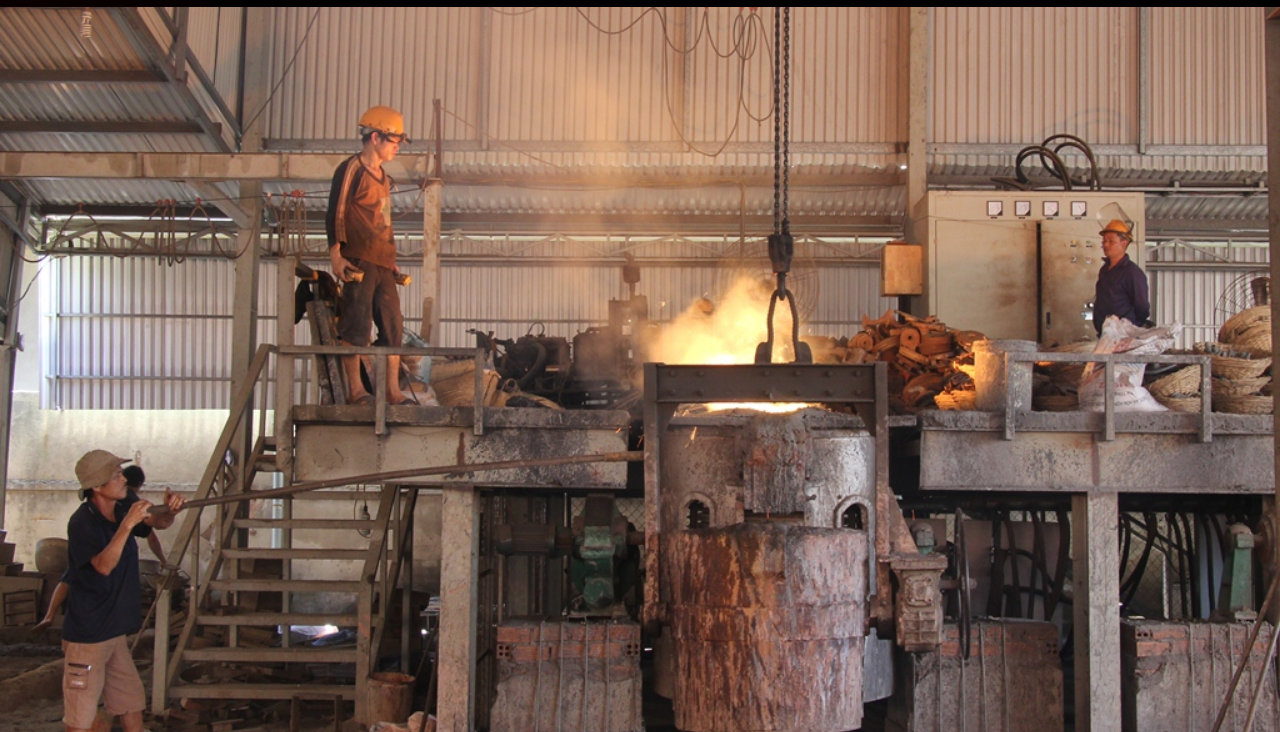
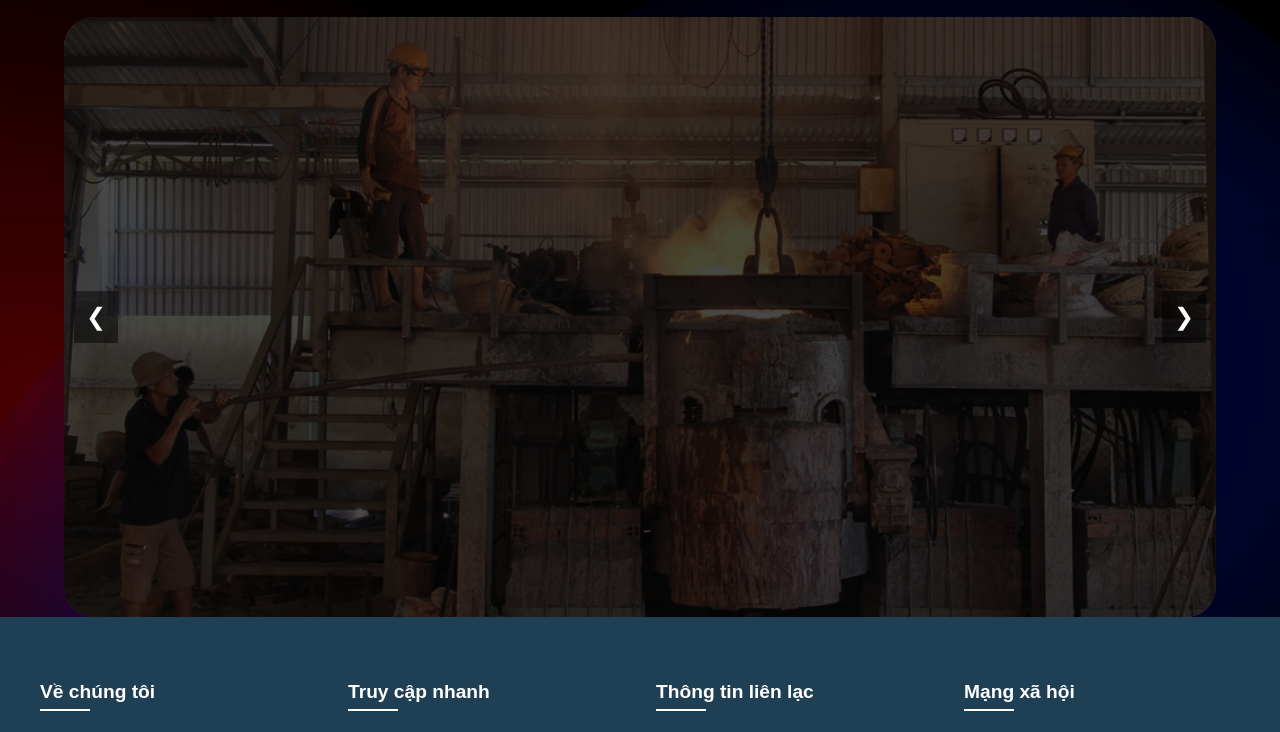
Before and after one commit to truongdinhxuan/Marketing, a plain HTML site: page index.html in a window 1280 px wide. Shown: the part 137-869 px from the top of the page. Drawn offline with nearby package versions, Linux system fonts and the light colour scheme; animation ran at ten frames a second.

Commit message:
feat: image slide

```diff
--- a/index.html
+++ b/index.html
@@ -18,8 +18,9 @@
 </head>
 <!-- animation background -->
 
-<body class="bg-red-900">
-  <div class="header finisher-header" style="width: auto; height: auto;">
+<!-- <body class="bg-red-900"> -->
+
+<body class="header finisher-header" style="width: auto; height: auto;">
 
   <div class="wrapper">
     <header>
@@ -67,19 +68,24 @@
           <img class="mySlides" src="/images/nap-ho-ga-image (2).jpg" alt="nap-ho-ga-image">
           <img class="mySlides" src="/images/nap-ho-ga-image (3).jpg" alt="nap-ho-ga-image">
           <img class="mySlides" src="/images/nap-ho-ga-image (4).jpg" alt="nap-ho-ga-image">
-            <div class="mySlides" class="overlay"></div>
-            <button class="w3-button w3-black w3-display-left" onclick="plusDivs(-1)">&#10094;</button>
-            <button class="w3-button w3-black w3-display-right" onclick="plusDivs(1)">&#10095;</button>
+          <div class="overlay"></div>
+          <button class="btn-display-left" onclick="plusDivs(-1)">&#10094;</button>
+          <button class="btn-display-right" onclick="plusDivs(1)">&#10095;</button>
         </div>
       </section>
+
       <section class="first-intro">
 
       </section>
       <section class="second-intro">
 
       </section>
-        <section class="third-intro"></section>
-        <section class="fourth-intro"></section>
+      <section class="third-intro">
+
+      </section>
+      <section class="fourth-intro">
+
+      </section>
     </main>
     <footer class="footer">
       <div class="footer-content">
@@ -127,7 +133,7 @@
       </div>
     </footer>
   </div>
-  </div>
+  <!-- </body> -->
 </body>
 
 </html>
--- a/style.css
+++ b/style.css
@@ -5,6 +5,7 @@
     padding: 0;
     box-sizing: border-box;
 }
+
 /* body {background-color: #df7272;} */
 .wrapper {
     min-height: 100vh;
@@ -17,7 +18,7 @@ header {
     background: white;
     box-shadow: 0 2px 8px #0000001a;
     border-radius: 20px;
-    margin: 10px 30px 20px;
+    margin: 20px 50px;
     /* padding: 10px 20px; */
 }
 
@@ -45,6 +46,7 @@ header {
     width: auto;
     transition: box-shadow 0.25s;
 }
+
 .mobile-search {
     --padding: 14px;
     width: max-content;
@@ -62,6 +64,7 @@ header {
 .desktop-search:focus-within {
     box-shadow: 0 0 5px #c56d6d;
 }
+
 .mobile-search:focus-within {
     box-shadow: 0 0 5px #c56d6d;
 }
@@ -77,6 +80,7 @@ header {
     background: transparent;
     flex: 1;
 }
+
 .mobile-search-input {
     font-size: 20px;
     font-family: 'lexend', sans-serif;
@@ -92,6 +96,7 @@ header {
 .desktop-search:focus-within {
     box-shadow: 0 0 5px #c56d6d;
 }
+
 .mobile-search:focus-within {
     box-shadow: 0 0 5px #c56d6d;
 }
@@ -129,6 +134,7 @@ nav ul li {
     padding: 32px 0;
     margin-right: 10px;
 }
+
 /* Hover chỉ áp dụng cho li không phải phần tử đầu tiên */
 nav ul li:not(:first-child):hover {
     background-color: #1f4054;
@@ -151,10 +157,12 @@ nav ul li:not(:first-child):hover a {
 .mobile-search {
     display: none;
 }
+
 @media (max-width: 992px) {
     .desktop-search {
         display: none;
     }
+
     .mobile-search {
         display: block;
     }
@@ -321,20 +329,39 @@ main {
 }
 
 /* Image Slide */
+.image-slide {
+    text-align: center;
+}
+
 .image-wrapper {
     position: relative;
+    max-width: 90%;
+    height: 600px;
     width: 100%;
+    margin: 0 auto;
+    /* 👈 căn giữa */
     overflow: hidden;
+    /* margin-bottom: 20px; */
+}
+
+.mySlides {
+    width: 100%;
+    height: 100%;
+    object-fit: cover;
+    display: none;
 }
 
 .image-wrapper img {
     width: 100%;
-    display: none;
+    border-radius: 30px;
+    border: 30px;
+    display: block;
 }
 
 .image-wrapper .overlay {
     position: absolute;
     top: 0;
+    border-radius: 30px;
     left: 0;
     width: 100%;
     height: 100%;
@@ -342,4 +369,29 @@ main {
     pointer-events: none;
 }
 
+.btn-display-left,
+.btn-display-right {
+    position: absolute;
+    top: 50%;
+    transform: translateY(-50%);
+    background-color: rgba(0, 0, 0, 0.5);
+    border: none;
+    color: white;
+    font-size: 24px;
+    padding: 12px;
+    cursor: pointer;
+    z-index: 10;
+}
+.btn-display-left:hover,
+.btn-display-right:hover {
+    color: green;
+}
+.btn-display-left {
+    left: 10px;
+}
+
+.btn-display-right {
+    right: 10px;
+}
+
 /* End of image slide */
```
Lines whose indentation alone changed are shown as unchanged.
